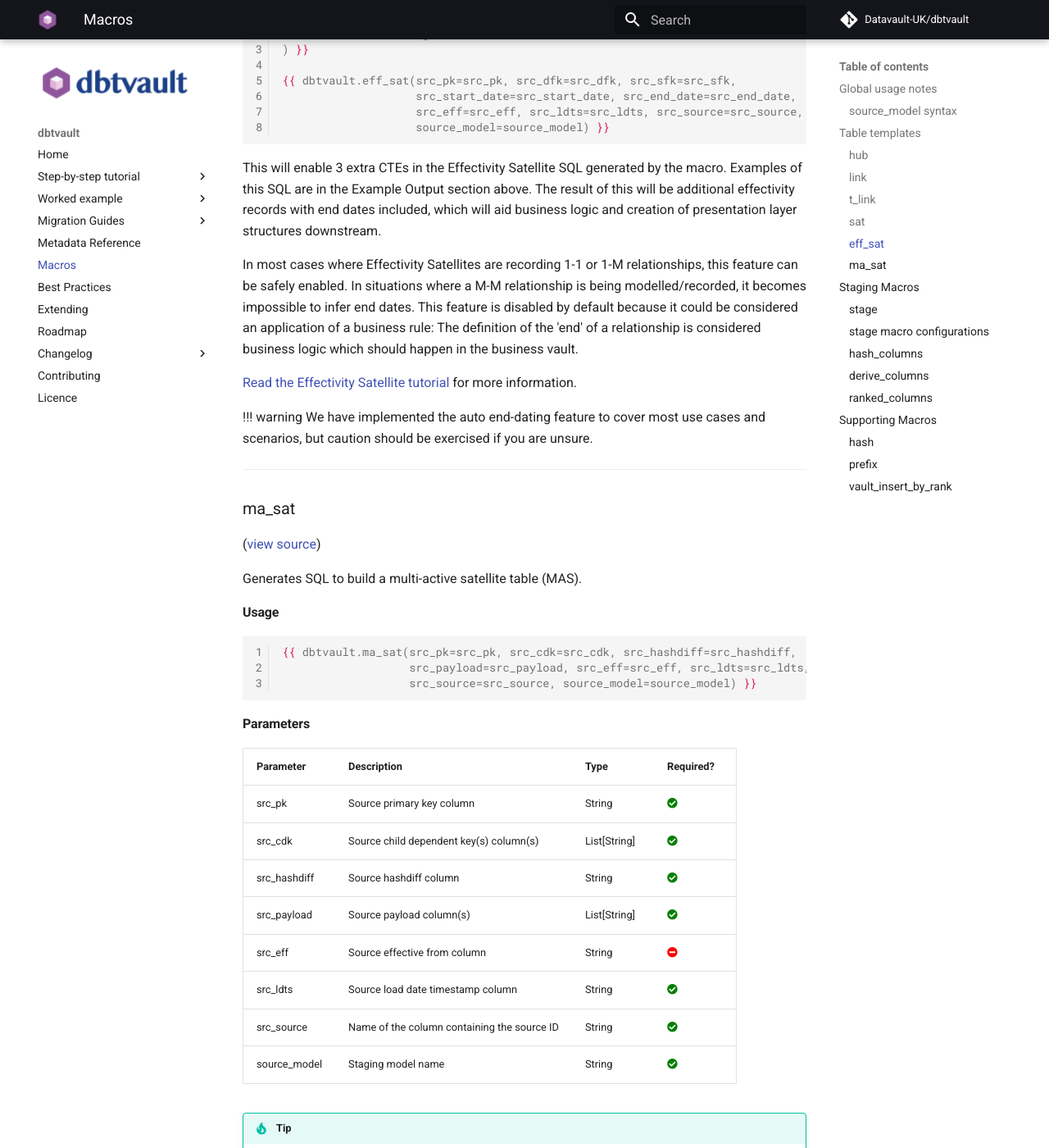
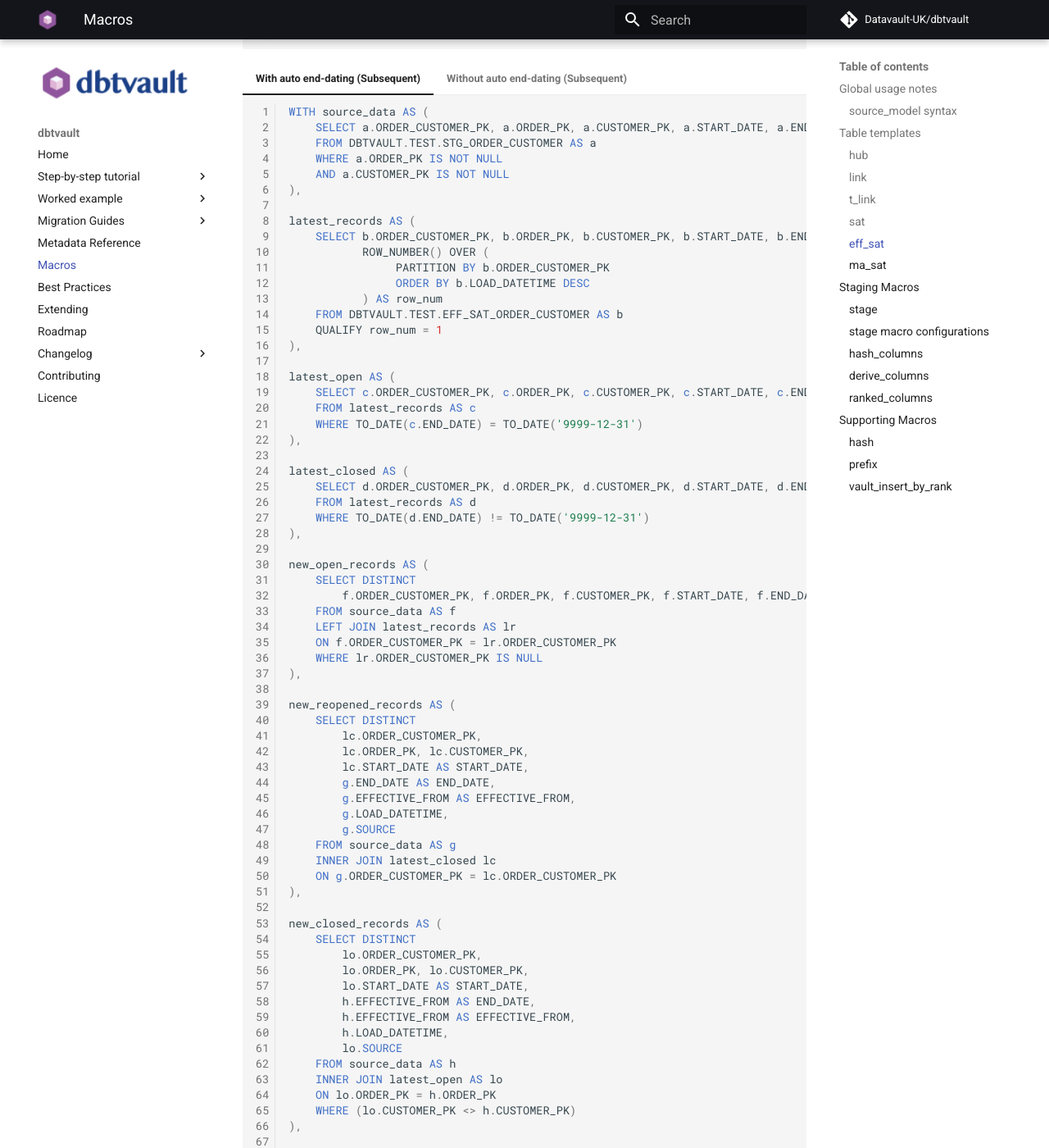
Before and after one commit to Datavault-UK/automate-dv-docs, an MkDocs documentation site: the page built from docs/macros.md, in a window 1280 px wide and 1400 px high, scrolled down 7803 px. Shown: the whole window at 82% size. Built offline with MkDocs 1.6.1 and Material for MkDocs 9.7.7, drawn with Linux system fonts in a browser that asks for light colours; comment, search, counter and statistics services are not loaded; some of the changed text lies outside the part shown.

Commit message:
Revised documentation for feature - Effectivity Satellite (#9)
* Update documentation with latest compiled SQL

* Update documentation with latest compiled SQL

* Revision per PR comment

- Updated the eff sat compiled SQL in macros.md according to the change in the eff_sat macro

* Revision per PR comment

- Updated metadata documentation for eff sat

Co-authored-by: Tim Wilson <tim-wilson@data-vault.com>

````diff
--- a/docs/macros.md
+++ b/docs/macros.md
@@ -638,14 +638,16 @@
 
         ```sql
         WITH source_data AS (
-            SELECT *
-            FROM DBTVAULT.TEST.MY_STAGE
-        ),
+            SELECT a.ORDER_CUSTOMER_PK, a.ORDER_PK, a.CUSTOMER_PK, a.START_DATE, a.END_DATE, a.EFFECTIVE_FROM, a.LOAD_DATETIME, a.SOURCE
+            FROM DBTVAULT.TEST.STG_ORDER_CUSTOMER AS a
+            WHERE a.ORDER_PK IS NOT NULL
+            AND a.CUSTOMER_PK IS NOT NULL
+    ),
 
         records_to_insert AS (
-            SELECT e.CUSTOMER_ORDER_PK, e.ORDER_PK, e.CUSTOMER_PK, e.START_DATE, e.END_DATE, e.EFFECTIVE_FROM, e.LOAD_DATE, e.SOURCE
-            FROM source_data AS e
-        )
+            SELECT i.ORDER_CUSTOMER_PK, i.ORDER_PK, i.CUSTOMER_PK, i.START_DATE, i.END_DATE, i.EFFECTIVE_FROM, i.LOAD_DATETIME, i.SOURCE
+            FROM source_data AS i
+    )
 
         SELECT * FROM records_to_insert
         ```
@@ -654,79 +656,78 @@
 
         ```sql
         WITH source_data AS (
-            SELECT *
-            FROM DBTVAULT.TEST.MY_STAGE
-        ),
-
-        latest_open_eff AS
-        (
-            SELECT b.CUSTOMER_ORDER_PK, b.ORDER_PK, b.CUSTOMER_PK, b.START_DATE, b.END_DATE, b.EFFECTIVE_FROM, b.LOAD_DATE, b.SOURCE,
+            SELECT a.ORDER_CUSTOMER_PK, a.ORDER_PK, a.CUSTOMER_PK, a.START_DATE, a.END_DATE, a.EFFECTIVE_FROM, a.LOAD_DATETIME, a.SOURCE
+            FROM DBTVAULT.TEST.STG_ORDER_CUSTOMER AS a
+            WHERE a.ORDER_PK IS NOT NULL
+            AND a.CUSTOMER_PK IS NOT NULL
+        ),
+
+        latest_records AS (
+            SELECT b.ORDER_CUSTOMER_PK, b.ORDER_PK, b.CUSTOMER_PK, b.START_DATE, b.END_DATE, b.EFFECTIVE_FROM, b.LOAD_DATETIME, b.SOURCE,
                    ROW_NUMBER() OVER (
-                        PARTITION BY b.ORDER_PK
-                        ORDER BY b.LOAD_DATE DESC
-                   ) AS row_number
-            FROM DBTVAULT.TEST.EFF_SAT AS b
-            WHERE TO_DATE(b.END_DATE) = TO_DATE('9999-12-31')
-            QUALIFY row_number = 1
-        ),
-
-        stage_slice AS
-        (
-            SELECT stage.CUSTOMER_ORDER_PK, stage.ORDER_PK, stage.CUSTOMER_PK, stage.START_DATE, stage.END_DATE, stage.EFFECTIVE_FROM, stage.LOAD_DATE, stage.SOURCE
-            FROM source_data AS stage
+                        PARTITION BY b.ORDER_CUSTOMER_PK
+                        ORDER BY b.LOAD_DATETIME DESC
+                   ) AS row_num
+            FROM DBTVAULT.TEST.EFF_SAT_ORDER_CUSTOMER AS b
+            QUALIFY row_num = 1
+        ),
+
+        latest_open AS (
+            SELECT c.ORDER_CUSTOMER_PK, c.ORDER_PK, c.CUSTOMER_PK, c.START_DATE, c.END_DATE, c.EFFECTIVE_FROM, c.LOAD_DATETIME, c.SOURCE
+            FROM latest_records AS c
+            WHERE TO_DATE(c.END_DATE) = TO_DATE('9999-12-31')
+        ),
+
+        latest_closed AS (
+            SELECT d.ORDER_CUSTOMER_PK, d.ORDER_PK, d.CUSTOMER_PK, d.START_DATE, d.END_DATE, d.EFFECTIVE_FROM, d.LOAD_DATETIME, d.SOURCE
+            FROM latest_records AS d
+            WHERE TO_DATE(d.END_DATE) != TO_DATE('9999-12-31')
         ),
 
         new_open_records AS (
             SELECT DISTINCT
-                stage.CUSTOMER_ORDER_PK, stage.ORDER_PK, stage.CUSTOMER_PK, stage.START_DATE, stage.END_DATE, stage.EFFECTIVE_FROM, stage.LOAD_DATE, stage.SOURCE
-            FROM stage_slice AS stage
-            LEFT JOIN latest_open_eff AS e
-            ON stage.CUSTOMER_ORDER_PK = e.CUSTOMER_ORDER_PK
-            WHERE e.CUSTOMER_ORDER_PK IS NULL
-            AND stage.ORDER_PK IS NOT NULL
-            AND stage.CUSTOMER_PK IS NOT NULL
-        ),
-
-        links_to_end_date AS (
-            SELECT a.*
-            FROM latest_open_eff AS a
-            LEFT JOIN stage_slice AS b
-            ON a.ORDER_PK = b.ORDER_PK
-
-            WHERE b.CUSTOMER_PK IS NULL
-            OR a.CUSTOMER_PK <> b.CUSTOMER_PK
-
-        ),
-
-        new_end_dated_records AS (
+                f.ORDER_CUSTOMER_PK, f.ORDER_PK, f.CUSTOMER_PK, f.START_DATE, f.END_DATE, f.EFFECTIVE_FROM, f.LOAD_DATETIME, f.SOURCE
+            FROM source_data AS f
+            LEFT JOIN latest_records AS lr
+            ON f.ORDER_CUSTOMER_PK = lr.ORDER_CUSTOMER_PK
+            WHERE lr.ORDER_CUSTOMER_PK IS NULL
+        ),
+
+        new_reopened_records AS (
             SELECT DISTINCT
-                h.CUSTOMER_ORDER_PK,
-                g.ORDER_PK, g.CUSTOMER_PK,
-                h.EFFECTIVE_FROM AS START_DATE, h.SOURCE
-            FROM latest_open_eff AS h
-            INNER JOIN links_to_end_date AS g
-            ON g.CUSTOMER_ORDER_PK = h.CUSTOMER_ORDER_PK
-        ),
-
-        amended_end_dated_records AS (
+                lc.ORDER_CUSTOMER_PK,
+                lc.ORDER_PK, lc.CUSTOMER_PK,
+                lc.START_DATE AS START_DATE,
+                g.END_DATE AS END_DATE,
+                g.EFFECTIVE_FROM AS EFFECTIVE_FROM,
+                g.LOAD_DATETIME,
+                g.SOURCE
+            FROM source_data AS g
+            INNER JOIN latest_closed lc
+            ON g.ORDER_CUSTOMER_PK = lc.ORDER_CUSTOMER_PK
+        ),
+
+        new_closed_records AS (
             SELECT DISTINCT
-                a.CUSTOMER_ORDER_PK,
-                a.ORDER_PK, a.CUSTOMER_PK,
-                a.START_DATE,
-                stage.EFFECTIVE_FROM AS END_DATE, stage.EFFECTIVE_FROM, stage.LOAD_DATE,
-                a.SOURCE
-            FROM new_end_dated_records AS a
-            INNER JOIN stage_slice AS stage
-            ON stage.ORDER_PK = a.ORDER_PK
-
-            WHERE stage.CUSTOMER_PK IS NOT NULL
-            AND stage.ORDER_PK IS NOT NULL
+                lo.ORDER_CUSTOMER_PK,
+                lo.ORDER_PK, lo.CUSTOMER_PK,
+                lo.START_DATE AS START_DATE,
+                h.EFFECTIVE_FROM AS END_DATE,
+                h.EFFECTIVE_FROM AS EFFECTIVE_FROM,
+                h.LOAD_DATETIME,
+                lo.SOURCE
+            FROM source_data AS h
+            INNER JOIN latest_open AS lo
+            ON lo.ORDER_PK = h.ORDER_PK
+            WHERE (lo.CUSTOMER_PK <> h.CUSTOMER_PK)
         ),
 
         records_to_insert AS (
             SELECT * FROM new_open_records
             UNION
-            SELECT * FROM amended_end_dated_records
+            SELECT * FROM new_reopened_records
+            UNION
+            SELECT * FROM new_closed_records
         )
 
         SELECT * FROM records_to_insert
@@ -736,41 +737,61 @@
 
         ```sql
         WITH source_data AS (
-            SELECT *
-            FROM DBTVAULT.TEST.MY_STAGE
-        ),
-
-        latest_open_eff AS
-        (
-            SELECT b.CUSTOMER_ORDER_PK, b.ORDER_PK, b.CUSTOMER_PK, b.START_DATE, b.END_DATE, b.EFFECTIVE_FROM, b.LOAD_DATE, b.SOURCE,
+            SELECT a.ORDER_CUSTOMER_PK, a.ORDER_PK, a.CUSTOMER_PK, a.START_DATE, a.END_DATE, a.EFFECTIVE_FROM, a.LOAD_DATETIME, a.SOURCE
+            FROM DBTVAULT.TEST.STG_ORDER_CUSTOMER AS a
+            WHERE a.ORDER_PK IS NOT NULL
+            AND a.CUSTOMER_PK IS NOT NULL
+        ),
+
+        latest_records AS (
+            SELECT b.ORDER_CUSTOMER_PK, b.ORDER_PK, b.CUSTOMER_PK, b.START_DATE, b.END_DATE, b.EFFECTIVE_FROM, b.LOAD_DATETIME, b.SOURCE,
                    ROW_NUMBER() OVER (
-                        PARTITION BY b.CUSTOMER_ORDER_PK
-                        ORDER BY b.LOAD_DATE DESC
-                   ) AS row_number
-            FROM DBTVAULT.TEST.EFF_SAT AS b
-            WHERE TO_DATE(b.END_DATE) = TO_DATE('9999-12-31')
-            QUALIFY row_number = 1
-        ),
-
-        stage_slice AS
-        (
-            SELECT stage.CUSTOMER_ORDER_PK, stage.ORDER_PK, stage.CUSTOMER_PK, stage.START_DATE, stage.END_DATE, stage.EFFECTIVE_FROM, stage.LOAD_DATE, stage.SOURCE
-            FROM source_data AS stage
+                        PARTITION BY b.ORDER_CUSTOMER_PK
+                        ORDER BY b.LOAD_DATETIME DESC
+                   ) AS row_num
+            FROM DBTVAULT.TEST.EFF_SAT_ORDER_CUSTOMER AS b
+            QUALIFY row_num = 1
+        ),
+
+        latest_open AS (
+            SELECT c.ORDER_CUSTOMER_PK, c.ORDER_PK, c.CUSTOMER_PK, c.START_DATE, c.END_DATE, c.EFFECTIVE_FROM, c.LOAD_DATETIME, c.SOURCE
+            FROM latest_records AS c
+            WHERE TO_DATE(c.END_DATE) = TO_DATE('9999-12-31')
+        ),
+
+        latest_closed AS (
+            SELECT d.ORDER_CUSTOMER_PK, d.ORDER_PK, d.CUSTOMER_PK, d.START_DATE, d.END_DATE, d.EFFECTIVE_FROM, d.LOAD_DATETIME, d.SOURCE
+            FROM latest_records AS d
+            WHERE TO_DATE(d.END_DATE) != TO_DATE('9999-12-31')
         ),
 
         new_open_records AS (
             SELECT DISTINCT
-                stage.CUSTOMER_ORDER_PK, stage.ORDER_PK, stage.CUSTOMER_PK, stage.START_DATE, stage.END_DATE, stage.EFFECTIVE_FROM, stage.LOAD_DATE, stage.SOURCE
-            FROM stage_slice AS stage
-            LEFT JOIN latest_open_eff AS e
-            ON stage.CUSTOMER_ORDER_PK = e.CUSTOMER_ORDER_PK
-            WHERE e.CUSTOMER_ORDER_PK IS NULL
-            AND stage.ORDER_PK IS NOT NULL
-            AND stage.CUSTOMER_PK IS NOT NULL
+                f.ORDER_CUSTOMER_PK, f.ORDER_PK, f.CUSTOMER_PK, f.START_DATE, f.END_DATE, f.EFFECTIVE_FROM, f.LOAD_DATETIME, f.SOURCE
+            FROM source_data AS f
+            LEFT JOIN latest_records AS lr
+            ON f.ORDER_CUSTOMER_PK = lr.ORDER_CUSTOMER_PK
+            WHERE lr.ORDER_CUSTOMER_PK IS NULL
+        ),
+
+        new_reopened_records AS (
+            SELECT DISTINCT
+                lc.ORDER_CUSTOMER_PK,
+                lc.ORDER_PK, lc.CUSTOMER_PK,
+                lc.START_DATE AS START_DATE,
+                g.END_DATE AS END_DATE,
+                g.EFFECTIVE_FROM AS EFFECTIVE_FROM,
+                g.LOAD_DATETIME,
+                g.SOURCE
+            FROM source_data AS g
+            INNER JOIN latest_closed lc
+            ON g.ORDER_CUSTOMER_PK = lc.ORDER_CUSTOMER_PK
         ),
 
         records_to_insert AS (
             SELECT * FROM new_open_records
+            UNION
+            SELECT * FROM new_reopened_records
         )
 
         SELECT * FROM records_to_insert
--- a/docs/metadata.md
+++ b/docs/metadata.md
@@ -825,14 +825,15 @@
     ```yaml
     eff_sat_customer_nation:
       vars:
-        source_model: 'v_stg_transactions'
-        src_pk: 'TRANSACTION_PK'
-        src_dfk: 'CUSTOMER_PK'
-        src_sfk: 'NATION_PK'
+        source_model: 'v_stg_order_customer'
+        src_pk: 'CUSTOMER_ORDER_PK'
+        src_dfk:
+          - 'ORDER_PK'
+        src_sfk: 'CUSTOMER_PK'
         src_start_date: 'START_DATE'
         src_end_date: 'END_DATE'
         src_eff: 'EFFECTIVE_FROM'
-        src_ldts: 'LOAD_DATE'
+        src_ldts: 'LOAD_DATETIME'
         src_source: 'SOURCE'
     ```
 ___
````
